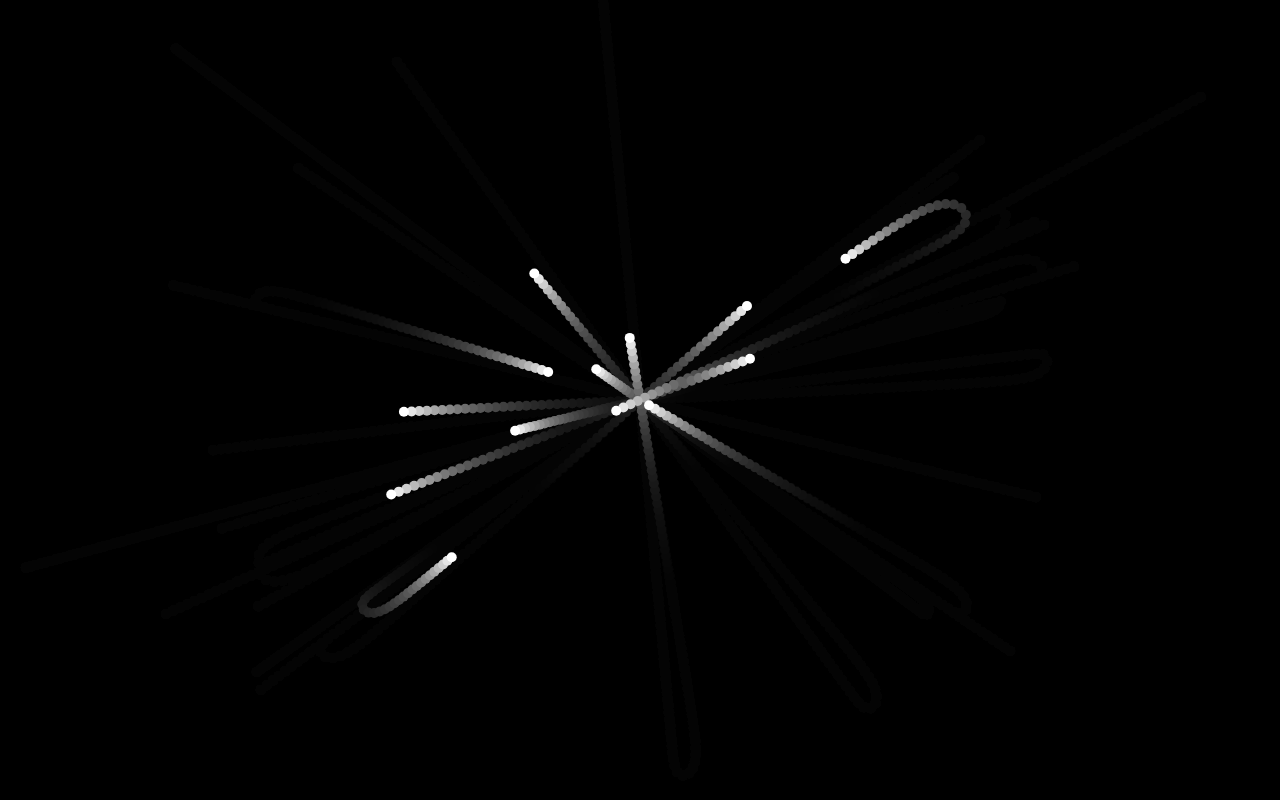
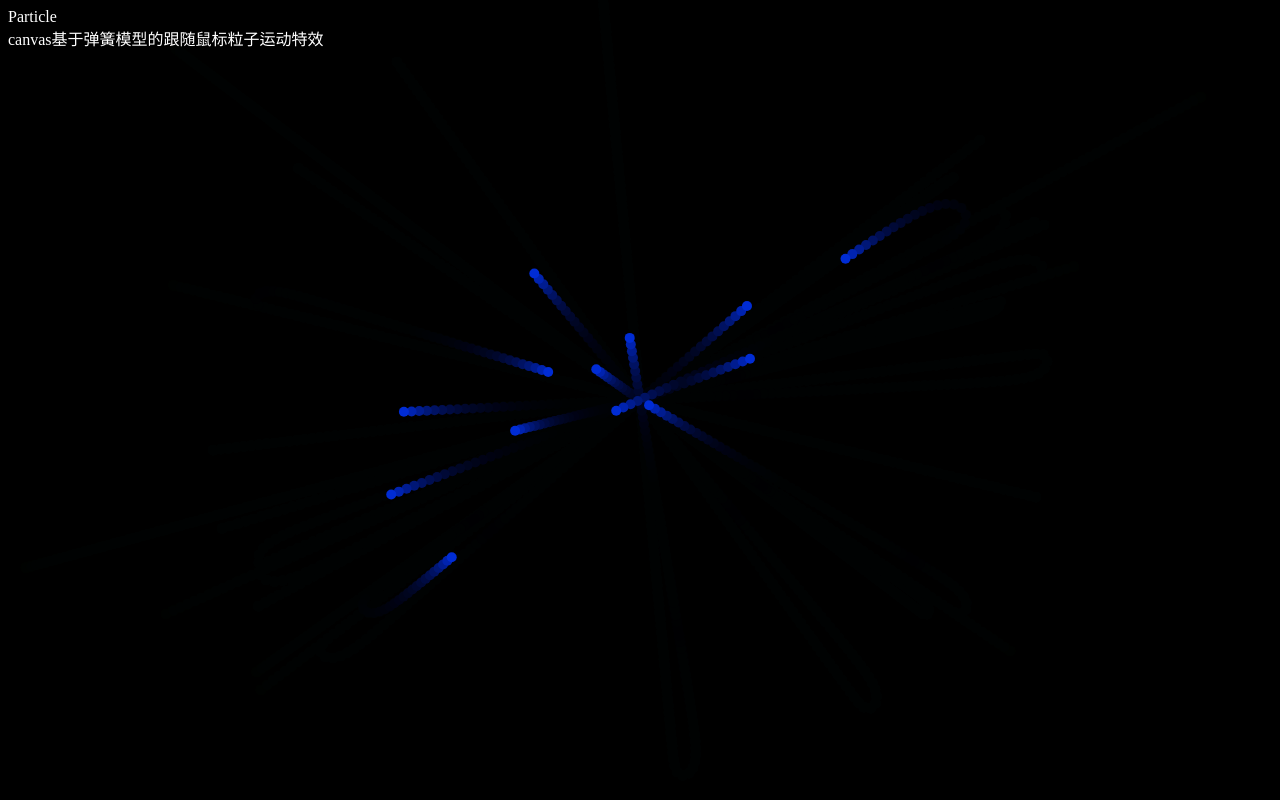
Before and after one commit to bubumua/WEB, a plain HTML site: page particle_canvas/particle-spring.html in a window 1280 px wide. Drawn offline with Linux system fonts and the light colour scheme.

Commit message:
完善颜色渐变

```diff
--- a/particle_canvas/particle-spring.html
+++ b/particle_canvas/particle-spring.html
@@ -5,30 +5,27 @@
     <meta charset="UTF-8">
     <meta http-equiv="X-UA-Compatible" content="IE=edge">
     <meta name="viewport" content="width=device-width, initial-scale=1.0">
-    <title>particle-spring </title>
-    <!-- import css -->
-    <!-- <link rel="stylesheet" href="particle-K.css"> -->
-    <style>
-        * {
-            margin: 0;
-            padding: 0;
-        }
-    </style>
+    <title>particle-spring</title>
 </head>
 
 <body>
+    <div><span style="color:white;">Particle</span></div>
+    <div><span style="color:white;">canvas基于弹簧模型的跟随鼠标粒子运动特效</span></div>
     <div>
-
-        <canvas id="canvas">Particle</canvas>
+        <canvas id="particle">Particle</canvas>
     </div>
 </body>
 
 <!-- import javascipt -->
 <script>
     // Particle System
-    const canvas = document.getElementById('canvas');
+    const canvas = document.getElementById('particle');
     const ctx = canvas.getContext('2d');
 
+    canvas.style.position = 'absolute';
+    canvas.style.top = '0px';
+    canvas.style.left = '0px';
+    canvas.style.zIndex = -10;
     canvas.width = window.innerWidth;
     canvas.height = window.innerHeight;
 
@@ -42,31 +39,79 @@
         mouse.y = event.clientY;
     });
 
+    class Color {
+        constructor(r, g, b) {
+            this.r = r;
+            this.g = g;
+            this.b = b;
+            this.a = 1;
+            this.colorString = 'rgba(' + this.r + ',' + this.g + ',' + this.b + ',' + this.a + ')';
+        }
+        // refresh color string
+        updateColorString(r, g, b) {
+            this.r = r;
+            this.g = g;
+            this.b = b;
+            this.colorString = 'rgba(' + this.r + ',' + this.g + ',' + this.b + ',' + this.a + ')';
+            return this.colorString;
+        }
+        // set color and update color string
+        setColor(r, g, b) {
+            return this.updateColorString(r, g, b);
+        }
+    }
+    const particleNumber = 13;
+    const backgroundColorCoverage = 0.18;
     class Particle {
         constructor(randomSeed) {
             this.M = 1e-6;   // adjust the speed of change in the direction of motion. the lower the value, the greater the range of motion
             this.T = 0.1;  // adjust movement distance per frame
             this.speed = 2000 + 5000 * randomSeed;   // the speed of the particle
+            this.radius = 5;    // size of particle
+            // about color
+            this.startColor = new Color(0, 256, 0);
+            this.endColor = new Color(0, 0, 256);
+            this.color = new Color(this.startColor.r, this.startColor.g, this.startColor.b);
+            this.colorCounter = 0;
+            this.colorUpdatePeriod = 256;   // per which update color
+
             this.x = Math.random() * canvas.width;  // position in x
             this.y = Math.random() * canvas.height; // position in y
-            this.radius = 5;    // size of particle
-            this.color = 'white';   // color of particle
             this.velocity = {   // velocity of particle in X and Y direction
                 x: 0,
                 y: 0
             };
         }
-
-        draw(next) {
+        // draw particle
+        draw() {
             ctx.beginPath();
-            ctx.strokeStyle = this.color;
+            ctx.strokeStyle = this.color.colorString;
             ctx.arc(this.x, this.y, this.radius, 0, Math.PI * 2);
-            ctx.fillStyle = this.color;
+            ctx.fillStyle = this.color.colorString;
             ctx.fill();
             ctx.closePath();
         }
-
-        // 确定粒子接下来的位置
+        // update the color of particle
+        updateCurrentColor() {
+            this.colorCounter++;
+            if (this.colorCounter > this.colorUpdatePeriod) {
+                this.colorCounter = 0;
+                let temp = this.startColor;
+                this.startColor = this.endColor;
+                this.endColor = temp;
+            }
+            let r1 = this.startColor.r,
+                r2 = this.endColor.r,
+                g1 = this.startColor.g,
+                g2 = this.endColor.g,
+                b1 = this.startColor.b,
+                b2 = this.endColor.b;
+            let cr = r1 + (r2 - r1) * this.colorCounter / this.colorUpdatePeriod,
+                cg = g1 + (g2 - g1) * this.colorCounter / this.colorUpdatePeriod,
+                cb = b1 + (b2 - b1) * this.colorCounter / this.colorUpdatePeriod;
+            return this.color.updateColorString(cr, cg, cb);
+        }
+        // Determine the next position of the particle
         update(mouse) {
             // calculate necessary values
             let deltaX = mouse.x - this.x,
@@ -82,18 +127,20 @@
             // Determine displacement
             this.x += (this.velocity.x) * this.T;
             this.y += (this.velocity.y) * this.T;
+            // update color
+            this.updateCurrentColor();
             // draw particle
-            this.draw(this);
+            this.draw();
         }
     }
     // create particles
     const particles = [];
-    for (let i = 0; i < 13; i++) {
+    for (let i = 0; i < particleNumber; i++) {
         particles.push(new Particle(Math.random()));
     }
 
     function animate() {
-        ctx.fillStyle = 'rgba(0, 0, 0,0.1)';   // 透明度调节托影，过低影响画面
+        ctx.fillStyle = 'rgba(0, 0, 0,' + backgroundColorCoverage + ')';   // 透明度调节托影，过低影响画面
         ctx.fillRect(0, 0, canvas.width, canvas.height);
 
         particles.forEach((particle) => {
```
